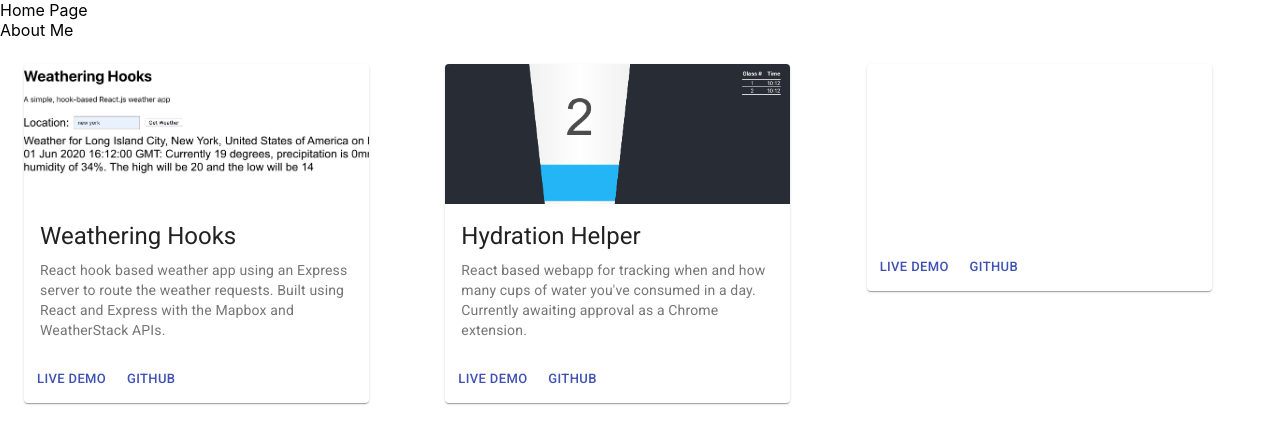
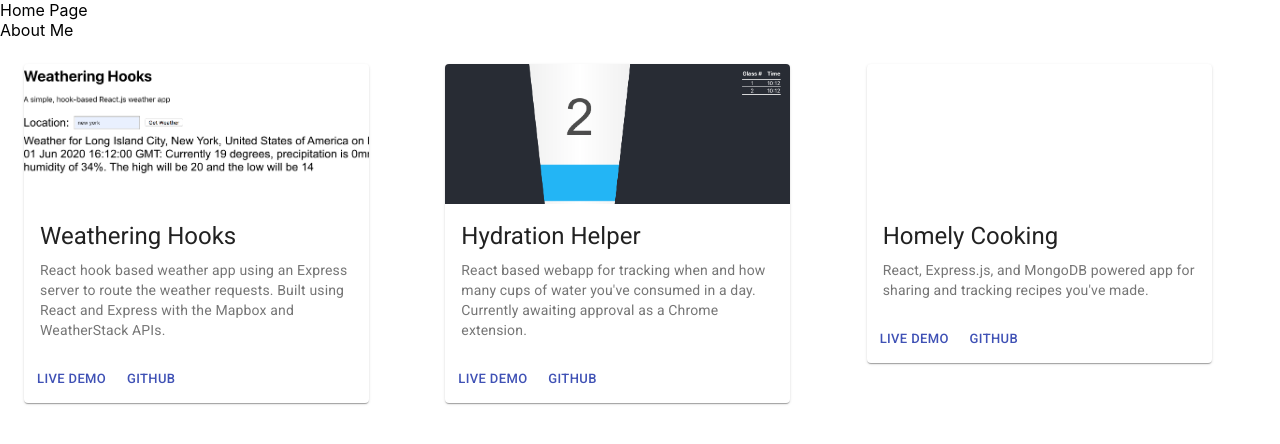
Before and after one commit to mobrien829/personal-website, a React (Create React App) app: page / in a window 1280 px wide. Shown: the top 444 px of the page. Built offline with nearby package versions, Linux system fonts and the light colour scheme.

Commit message:
added last project

```diff
--- a/src/projects-grid.js
+++ b/src/projects-grid.js
@@ -32,7 +32,14 @@ const ProjectGrid = () => {
         />
       </Grid>
       <Grid key={3} item xs={12} sm={6} md={4} lg={4} xl={3}>
-        <ProjectCard />
+        <ProjectCard
+          projectName={"Homely Cooking"}
+          description={
+            "React, Express.js, and MongoDB powered app for sharing and tracking recipes you've made."
+          }
+          githubUrl={""}
+          liveDemo={""}
+        />
       </Grid>
     </Grid>
   );
```
